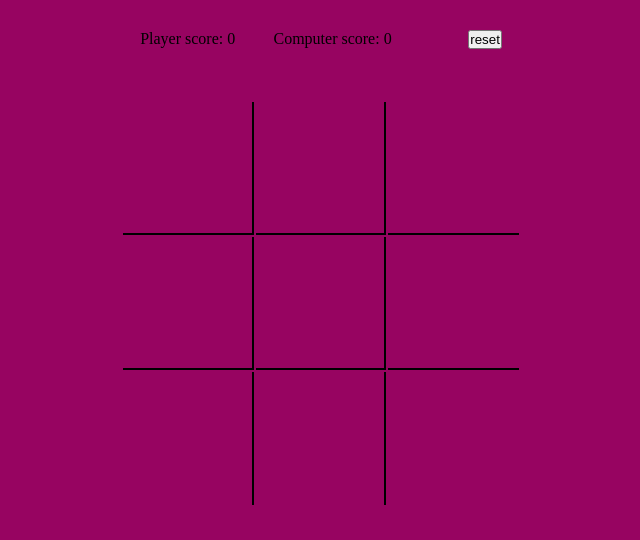
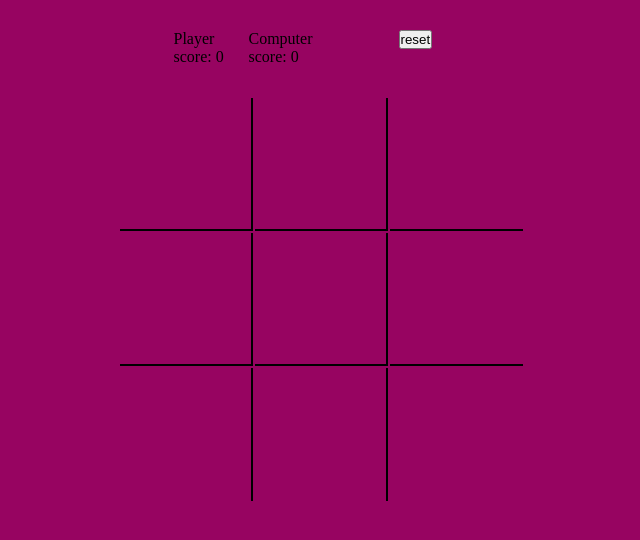
Before and after one commit to m13ha/tic-tac-toe, a plain HTML site: page index.html in a window 1280 px wide. Shown: the whole page, without its empty margins (319-959 px from the left). Drawn offline with Linux system fonts and the light colour scheme.

Commit message:
style update

```diff
--- a/css/style.css
+++ b/css/style.css
@@ -26,23 +26,26 @@ body {
 }
 
 .info {
-    width: 400px;
-    height: 100px;
+    width: 300px;
 }
 
 .info-ls {
-    width: 400px ;
+    width: 300px;
     float: right;
     list-style: none;
     display: flex;
     justify-content: space-around;
     margin-top: 30px;
     margin-bottom: 30px;
+    flex-wrap: wrap;
+}
 
+.info-ls li {
+    width: 70px;
 }
 
 .gboard {
-    width: 400px;
+    min-width: 300px;
     height: 400px;
 }
 
```
